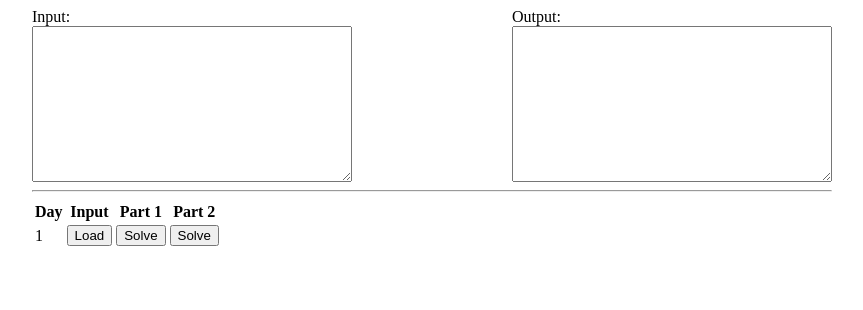
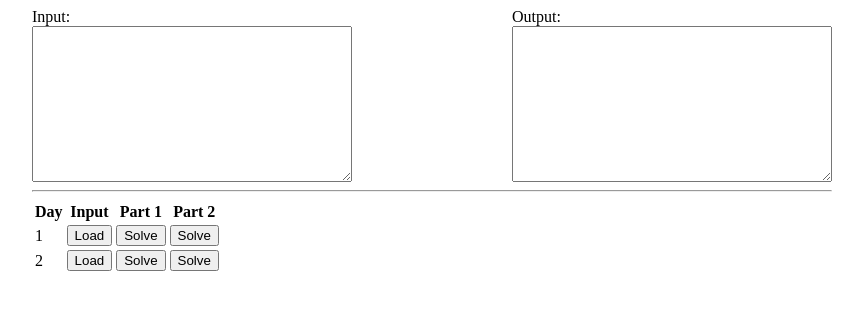
Before and after one commit to dhedegaard/aoc2020, a Next.js app in the folder web/: page / in a window 1280 px wide. Shown: the top 310 px of the page, without its empty margins (208-1071 px from the left). Built offline with nearby package versions, Linux system fonts and the light colour scheme.

Commit message:
Added day2 web, fixed docker build (maybe)

```diff
--- a/web/src/pages/index.tsx
+++ b/web/src/pages/index.tsx
@@ -78,6 +78,24 @@ const Index: NextPage = () => {
                 </button>
               </td>
             </tr>
+            <tr>
+              <td>2</td>
+              <td>
+                <button onClick={() => setInput(aoc.day02_input())}>
+                  Load
+                </button>
+              </td>
+              <td>
+                <button onClick={() => setOutput(aoc.day02_part1(input))}>
+                  Solve
+                </button>
+              </td>
+              <td>
+                <button onClick={() => setOutput(aoc.day02_part2(input))}>
+                  Solve
+                </button>
+              </td>
+            </tr>
           </tbody>
         </table>
       </Row>
```
Also changed, not shown: 1 other file (tests, documents, lock files or other folders).
